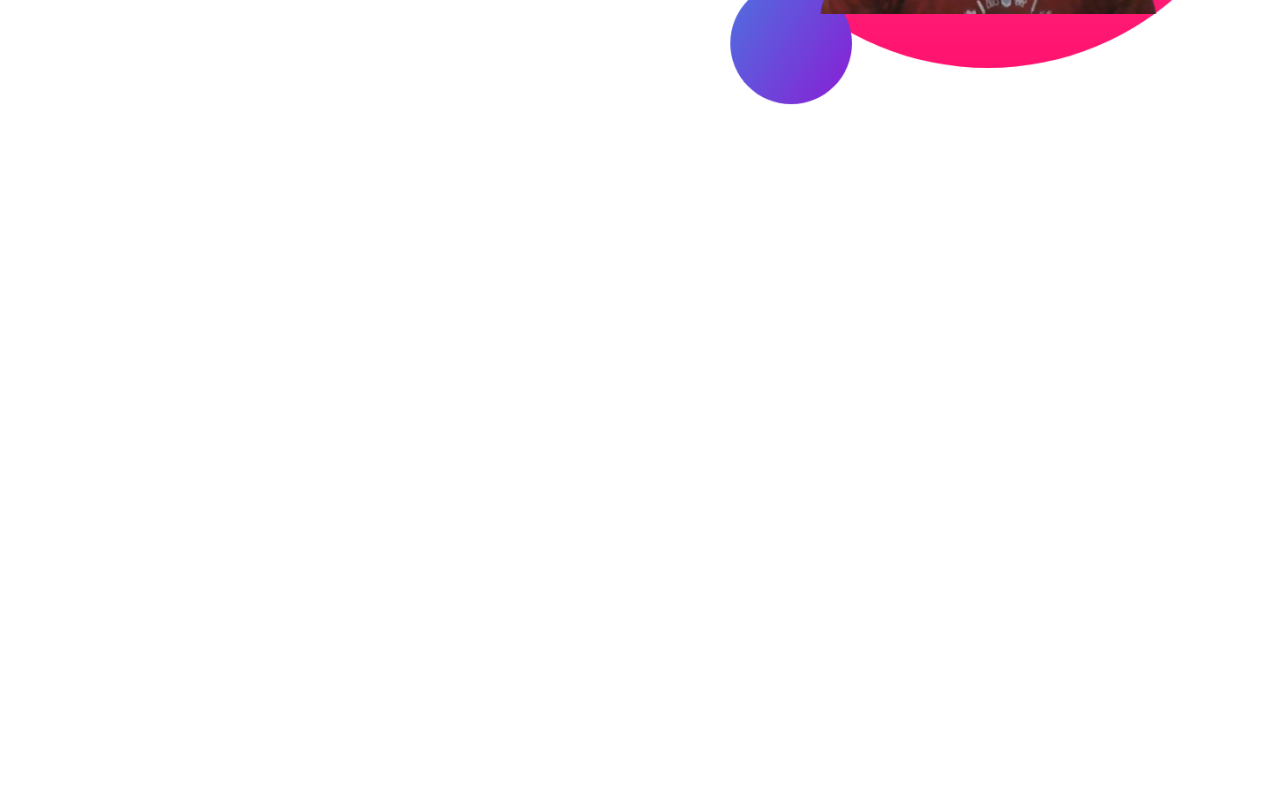
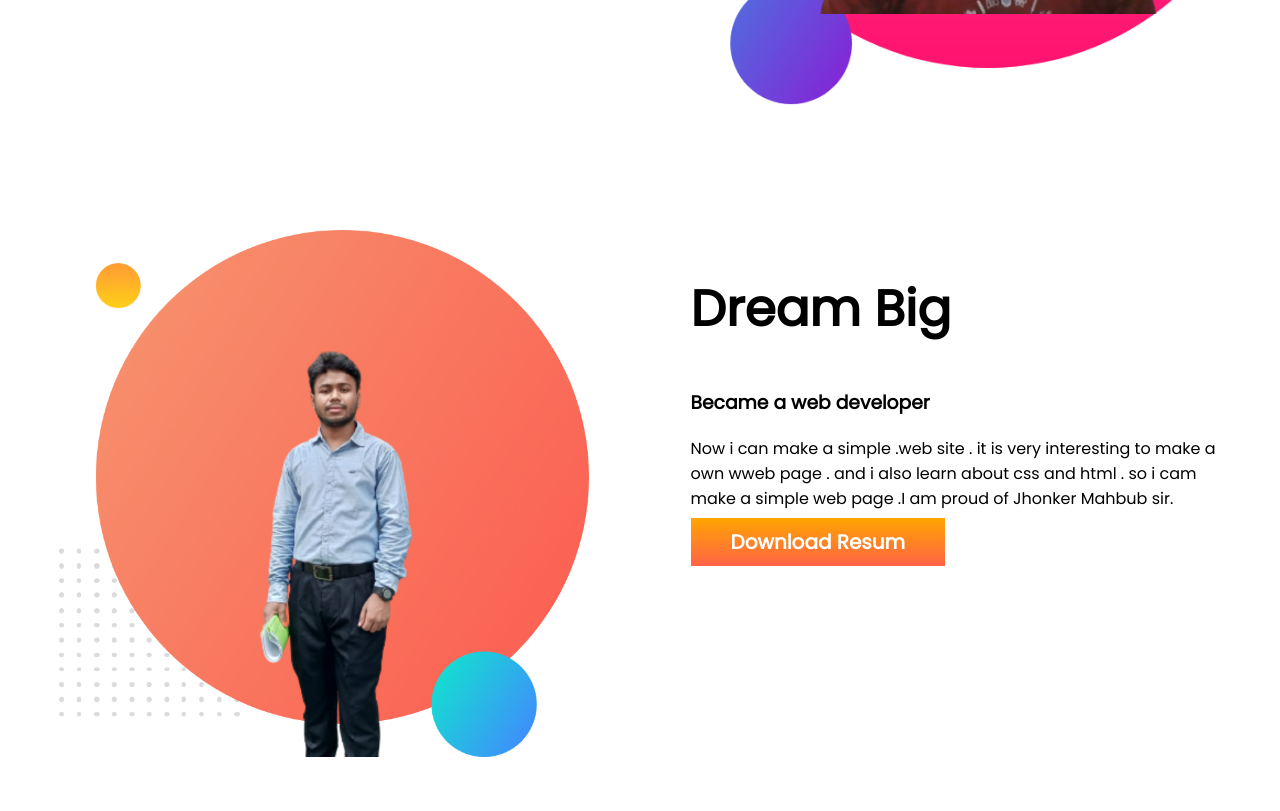
Before and after one commit to toufikeur/engineers-repo, a plain HTML site: page index.html in a window 1280 px wide. Shown: the part 509-1320 px from the top of the page. Before the commit the page ends 800 px from the top, so only its background shows below. Drawn offline with Linux system fonts and the light colour scheme.

Commit message:
make another page add background

```diff
--- a/index.html
+++ b/index.html
@@ -27,7 +27,22 @@
                 me</a>
         </div>
         <div class="pic"><img src="images/my-bg2.png" alt=""></div>
-        <section>
+    </section><br>
+    <br>
+    <br>
+    <section class="next">
+        <div class="second"><img src="images/khan.png" alt=""></div>
+        <div class="second">
+            <h1>Dream Big </h1>
+            <h3>Became a web developer</h3>
+
+            <p> Now i can make a simple .web site . it is very interesting to make a own wweb page . and i also learn
+                about css and html . so i cam make a simple web page .I am proud of Jhonker Mahbub sir. </p>
+            <a class="translate" target="_blank"
+                href="https://www.google.com/search?q=translate&oq=&aqs=chrome.3.35i39i362l8.1336136j0j7&sourceid=chrome&ie=UTF-8">Download
+                Resum</a>
+        </div>
+    </section>
 </body>
 
 </html>
--- a/style.css
+++ b/style.css
@@ -39,3 +39,21 @@ img {
     background-image: url(images/top-banner.png);
     background-repeat: no-repeat;
 }
+
+.next {
+    display: flex;
+}
+
+.second {
+    width: 50%;
+    padding: 4%;
+}
+
+.translate {
+    text-decoration: none;
+    font-size: 20px;
+    background-image: linear-gradient(orange, tomato);
+    padding: 10px 40px;
+    font-weight: 700;
+    color: white;
+}
```
Also changed, not shown: images/khan.png (added), images/my-bg.png (deleted).
